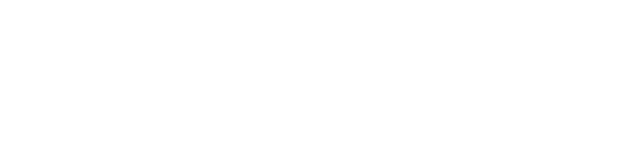
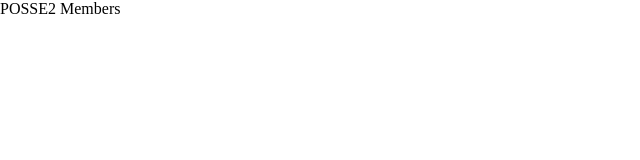
Before and after one commit to andmatcha/F-mosha, a plain HTML site: page index.html in a window 1280 px wide. Shown: the whole page, without its empty margins (0-640 px from the left). Drawn offline with Linux system fonts and the light colour scheme.

Commit message:
タイトル追加しました

```diff
--- a/index.html
+++ b/index.html
@@ -10,7 +10,13 @@
 </head>
 <body>
     <!-- header -->
-
+<header>
+    <div class="site-title">
+        <a href="index.html">
+            POSSE2 Members
+        </a>
+    </div>
+</header>
     <!-- menu -->
 
     <!-- main -->
```
